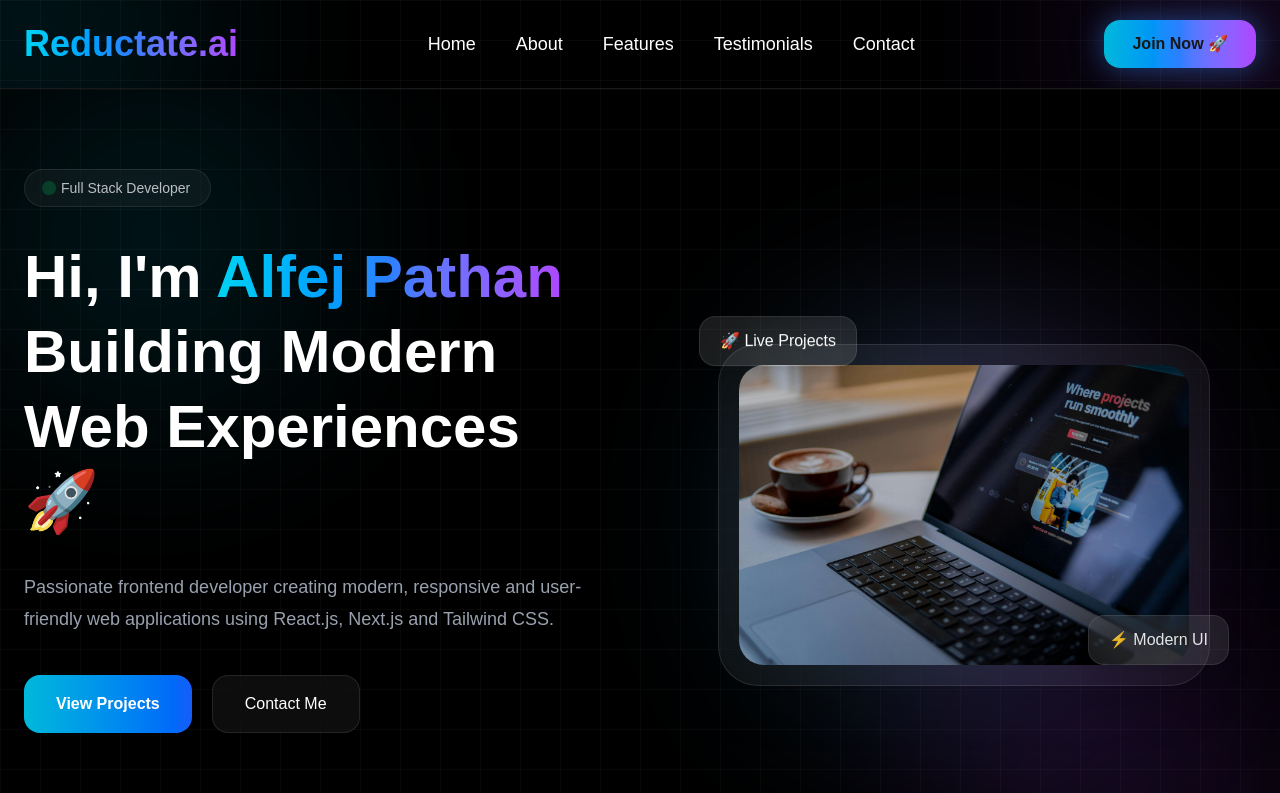
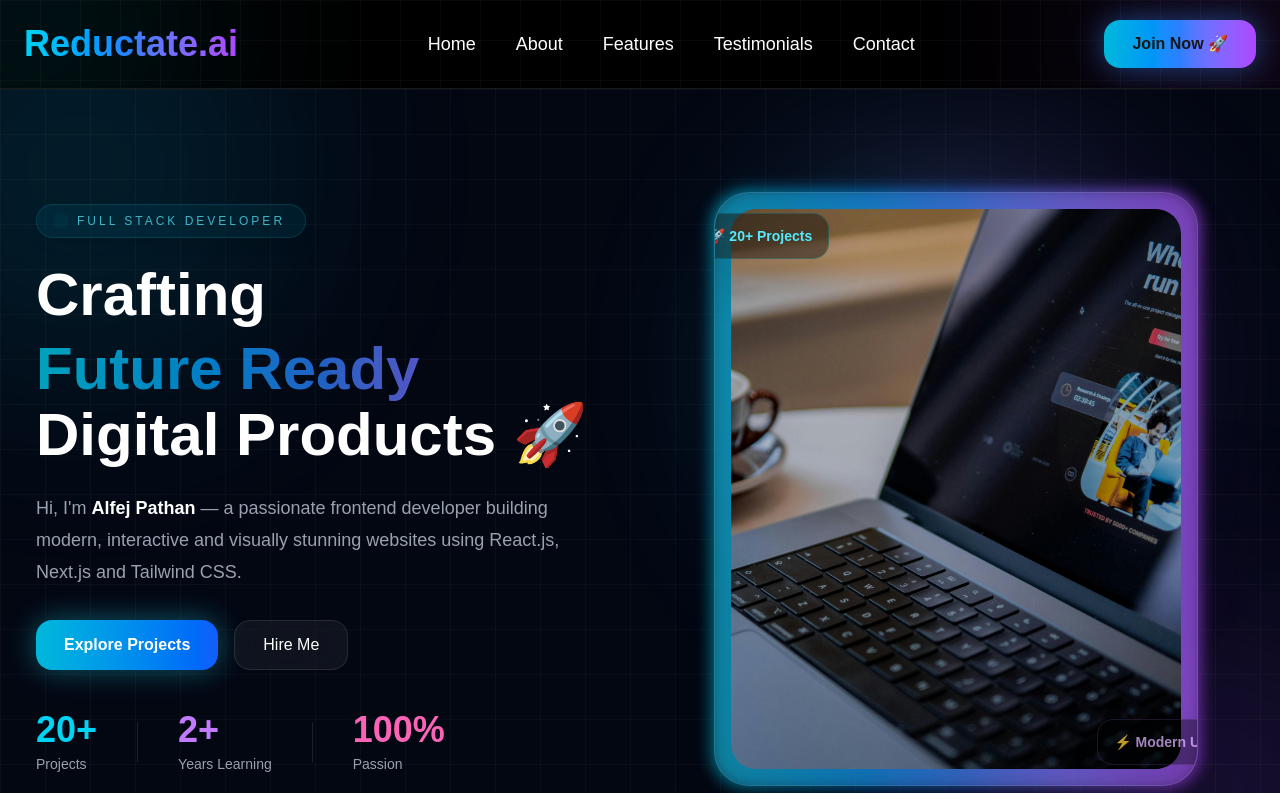
Before and after one commit to alfezpathan695-code/reductate-ai, a Next.js app: page / in a window 1280 px wide. Shown: the top 793 px of the page. Built offline with nearby package versions, Linux system fonts and the light colour scheme.

Commit message:
updated website

```diff
--- a/app/page.tsx
+++ b/app/page.tsx
@@ -1,9 +1,69 @@
  "use client";
 
 import { useState } from "react";
+import { useEffect } from "react";
 
  export default function Home() {
   const [menuOpen, setMenuOpen] = useState(false);
+  const [loading, setLoading] = useState(true);
+
+useEffect(() => {
+
+  const timer = setTimeout(() => {
+
+    setLoading(false);
+
+  }, 3000);
+
+  return () => clearTimeout(timer);
+
+}, []);
+
+if (loading) {
+
+  return (
+
+    <div className="fixed inset-0 bg-black flex items-center justify-center overflow-hidden z-[9999]">
+
+      <div className="absolute w-[400px] h-[400px] bg-cyan-500/20 blur-[120px] rounded-full animate-pulse"></div>
+
+      <div className="absolute w-[300px] h-[300px] bg-purple-500/20 blur-[120px] rounded-full animate-pulse right-10 bottom-10"></div>
+
+      <div className="relative z-10 flex flex-col items-center">
+
+        <div className="relative flex items-center justify-center">
+
+          <div className="w-40 h-40 border-[6px] border-cyan-400/20 rounded-full animate-spin"></div>
+
+          <div className="absolute w-28 h-28 border-[6px] border-purple-500/30 rounded-full animate-spin"></div>
+
+          <h1 className="absolute text-3xl md:text-4xl font-black bg-gradient-to-r from-cyan-400 via-blue-500 to-purple-500 bg-clip-text text-transparent">
+
+            Reductate.ai
+
+          </h1>
+
+        </div>
+
+        <p className="mt-10 text-gray-400 text-lg tracking-[5px] animate-pulse">
+
+          LOADING EXPERIENCE...
+
+        </p>
+
+        <div className="mt-8 w-[250px] h-2 bg-white/10 rounded-full overflow-hidden">
+
+          <div className="h-full w-full bg-gradient-to-r from-cyan-400 via-blue-500 to-purple-500 animate-pulse"></div>
+
+        </div>
+
+      </div>
+
+    </div>
+
+  );
+
+}
   return (
     <div>
 
@@ -215,36 +275,38 @@ import { useState } from "react";
 
 {/* HERO SECTION */}
 
-<section className="relative min-h-screen bg-black text-white overflow-hidden flex items-center">
+<section className="relative min-h-screen bg-[#030712] overflow-hidden text-white flex items-center">
 
-  {/* Background Glow */}
+  {/* Background */}
 
-  <div className="absolute top-0 left-0 w-[300px] h-[300px] bg-cyan-500/20 blur-[120px] rounded-full animate-pulse"></div>
+  <div className="absolute inset-0">
 
-  <div className="absolute bottom-0 right-0 w-[300px] h-[300px] bg-purple-500/20 blur-[120px] rounded-full animate-pulse"></div>
+    <div className="absolute top-[-120px] left-[-120px] w-[400px] h-[400px] bg-cyan-500/20 blur-[120px] rounded-full animate-pulse"></div>
 
+    <div className="absolute bottom-[-120px] right-[-120px] w-[400px] h-[400px] bg-purple-500/20 blur-[120px] rounded-full animate-pulse"></div>
 
-  {/* Grid Overlay */}
+    <div className="absolute inset-0 bg-[linear-gradient(rgba(255,255,255,0.03)_1px,transparent_1px),linear-gradient(90deg,rgba(255,255,255,0.03)_1px,transparent_1px)] bg-[size:45px_45px]"></div>
 
-  <div className="absolute inset-0 bg-[linear-gradient(rgba(255,255,255,0.03)_1px,transparent_1px),linear-gradient(90deg,rgba(255,255,255,0.03)_1px,transparent_1px)] bg-[size:40px_40px]"></div>
+  </div>
+
 
 
   {/* Main Container */}
 
-  <div className="max-w-7xl mx-auto px-6 py-20 grid lg:grid-cols-2 gap-16 items-center relative z-10">
+  <div className="relative z-10 max-w-7xl mx-auto px-6 py-10 grid lg:grid-cols-2 gap-14 items-center">
 
 
-    {/* LEFT CONTENT */}
+    {/* LEFT SIDE */}
 
     <div>
 
       {/* Badge */}
 
-      <div className="inline-flex items-center gap-2 px-5 py-2 rounded-full border border-white/10 bg-white/5 backdrop-blur-xl mb-8 animate-pulse">
+      <div className="inline-flex items-center gap-3 px-5 py-2 rounded-full border border-cyan-400/20 bg-cyan-400/10 backdrop-blur-2xl mb-6 shadow-lg animate-pulse">
 
-        <span className="w-2 h-2 bg-green-400 rounded-full animate-ping"></span>
+        <span className="w-2 h-2 bg-cyan-400 rounded-full animate-ping"></span>
 
-        <span className="text-sm text-gray-300">
+        <span className="text-xs tracking-[3px] text-cyan-300 uppercase">
           Full Stack Developer
         </span>
 
@@ -253,50 +315,46 @@ import { useState } from "react";
 
       {/* Heading */}
 
-      <h1 className="text-5xl md:text-6xl font-extrabold leading-tight">
+      <h1 className="text-4xl sm:text-5xl md:text-6xl font-black leading-[1.1]">
 
-        Hi, I'm{" "}
+        Crafting
 
-        <span className="bg-gradient-to-r from-cyan-400 via-blue-500 to-purple-500 bg-clip-text text-transparent">
+        <span className="block mt-2 bg-gradient-to-r from-cyan-400 via-blue-500 to-purple-500 bg-clip-text text-transparent animate-pulse">
 
-          Alfej Pathan
+          Future Ready
 
         </span>
 
-        <br />
-
-        Building Modern
-        <br />
-
-        Web Experiences 🚀
+        Digital Products 🚀
 
       </h1>
 
 
       {/* Description */}
 
-      <p className="mt-8 text-lg text-gray-400 leading-8 max-w-xl">
+      <p className="mt-6 text-base md:text-lg text-gray-400 leading-8 max-w-xl">
 
-        Passionate frontend developer creating modern,
-        responsive and user-friendly web applications
-        using React.js, Next.js and Tailwind CSS.
+        Hi, I'm <span className="text-white font-semibold">Alfej Pathan</span> —
+        a passionate frontend developer building modern,
+        interactive and visually stunning websites using
+        React.js, Next.js and Tailwind CSS.
 
       </p>
 
 
       {/* Buttons */}
 
-      <div className="mt-10 flex flex-wrap gap-5">
+      <div className="mt-8 flex flex-wrap gap-4">
 
-        <button className="px-8 py-4 rounded-2xl bg-gradient-to-r from-cyan-500 to-blue-600 hover:scale-110 hover:shadow-cyan-500/50 hover:shadow-2xl transition duration-300 font-semibold">
+        <button className="px-7 py-3 rounded-2xl bg-gradient-to-r from-cyan-500 to-blue-600 font-semibold hover:scale-105 transition duration-300 shadow-[0_0_30px_rgba(34,211,238,0.4)]">
 
-          View Projects
+          Explore Projects
 
         </button>
 
-        <button className="px-8 py-4 rounded-2xl border border-white/10 bg-white/5 backdrop-blur-xl hover:bg-white/10 hover:scale-105 transition duration-300">
+        <button className="px-7 py-3 rounded-2xl border border-white/10 bg-white/5 backdrop-blur-xl hover:bg-white/10 hover:scale-105 transition duration-300">
 
-          Contact Me
+          Hire Me
 
         </button>
 
@@ -305,25 +363,37 @@ import { useState } from "react";
 
       {/* Stats */}
 
-<div className="mt-14 flex flex-wrap justify-center items-center gap-16 text-center">
+      <div className="mt-10 flex flex-wrap items-center gap-10">
 
-  <div className="hover:scale-110 transition duration-300">
-    <h3 className="text-4xl font-bold text-cyan-400">20+</h3>
-    <p className="text-gray-400 mt-2">Projects</p>
+        <div className="group">
+          <h2 className="text-4xl font-black text-cyan-400 group-hover:scale-110 transition duration-300">
+            20+
+          </h2>
+          <p className="mt-1 text-gray-400 text-sm">
+            Projects
+          </p>
         </div>
 
-  <div className="w-[1px] h-14 bg-white/20 hidden md:block"></div>
+        <div className="w-[1px] h-10 bg-white/10 hidden md:block"></div>
 
-  <div className="hover:scale-110 transition duration-300">
-    <h3 className="text-4xl font-bold text-purple-400">2+</h3>
-    <p className="text-gray-400 mt-2">Years Learning</p>
+        <div className="group">
+          <h2 className="text-4xl font-black text-purple-400 group-hover:scale-110 transition duration-300">
+            2+
+          </h2>
+          <p className="mt-1 text-gray-400 text-sm">
+            Years Learning
+          </p>
         </div>
 
-  <div className="w-[1px] h-14 bg-white/20 hidden md:block"></div>
+        <div className="w-[1px] h-10 bg-white/10 hidden md:block"></div>
 
-  <div className="hover:scale-110 transition duration-300">
-    <h3 className="text-4xl font-bold text-pink-400">100%</h3>
-    <p className="text-gray-400 mt-2">Passion</p>
+        <div className="group">
+          <h2 className="text-4xl font-black text-pink-400 group-hover:scale-110 transition duration-300">
+            100%
+          </h2>
+          <p className="mt-1 text-gray-400 text-sm">
+            Passion
+          </p>
         </div>
 
       </div>
@@ -331,7 +401,8 @@ import { useState } from "react";
     </div>
 
 
-    {/* RIGHT SIDE IMAGE */}
+
+    {/* RIGHT SIDE */}
 
     <div className="relative flex justify-center">
 
@@ -341,31 +412,42 @@ import { useState } from "react";
       <div className="absolute w-[350px] h-[350px] bg-gradient-to-r from-cyan-500 to-purple-500 blur-[100px] opacity-30 rounded-full animate-pulse"></div>
 
 
-      {/* Glass Card */}
+      {/* Card */}
 
-      <div className="relative bg-white/5 border border-white/10 backdrop-blur-2xl rounded-[40px] p-5 shadow-2xl hover:scale-105 transition duration-500">
+      <div className="relative group">
+
+        <div className="absolute -inset-[2px] rounded-[35px] bg-gradient-to-r from-cyan-500 via-blue-500 to-purple-500 blur-sm opacity-70 group-hover:rotate-180 transition duration-700"></div>
+
+
+        <div className="relative bg-white/5 border border-white/10 backdrop-blur-2xl rounded-[35px] p-4 shadow-2xl overflow-hidden">
 
           <img
             src="/hero.jpg"
             alt="Hero"
-          className="w-[450px] rounded-[25px]"
+            className="w-[400px] md:w-[450px] h-[500px] md:h-[560px] object-cover rounded-[25px] group-hover:scale-105 transition duration-700"
           />
 
 
-        {/* Floating Card 1 */}
+          {/* Floating Card */}
 
-        <div className="absolute -top-5 -left-5 bg-white/10 backdrop-blur-xl border border-white/10 px-5 py-3 rounded-2xl shadow-xl animate-bounce">
+          <div className="absolute top-5 -left-6 bg-black/40 border border-cyan-400/20 backdrop-blur-2xl px-4 py-3 rounded-2xl shadow-2xl animate-bounce">
 
-          🚀 Live Projects
+            <p className="text-cyan-300 text-sm font-semibold">
+              🚀 20+ Projects
+            </p>
 
           </div>
 
 
-        {/* Floating Card 2 */}
+          {/* Floating Card */}
 
-        <div className="absolute bottom-5 -right-5 bg-white/10 backdrop-blur-xl border border-white/10 px-5 py-3 rounded-2xl shadow-xl animate-pulse">
+          <div className="absolute bottom-5 -right-6 bg-black/40 border border-purple-400/20 backdrop-blur-2xl px-4 py-3 rounded-2xl shadow-2xl animate-pulse">
 
+            <p className="text-purple-300 text-sm font-semibold">
               ⚡ Modern UI
+            </p>
+
+          </div>
 
         </div>
 
@@ -764,6 +846,10 @@ import { useState } from "react";
 
 
 
+
+
+
+
 {/* Contact Section */}
 
 <section
```
Lines whose indentation alone changed are shown as unchanged.
